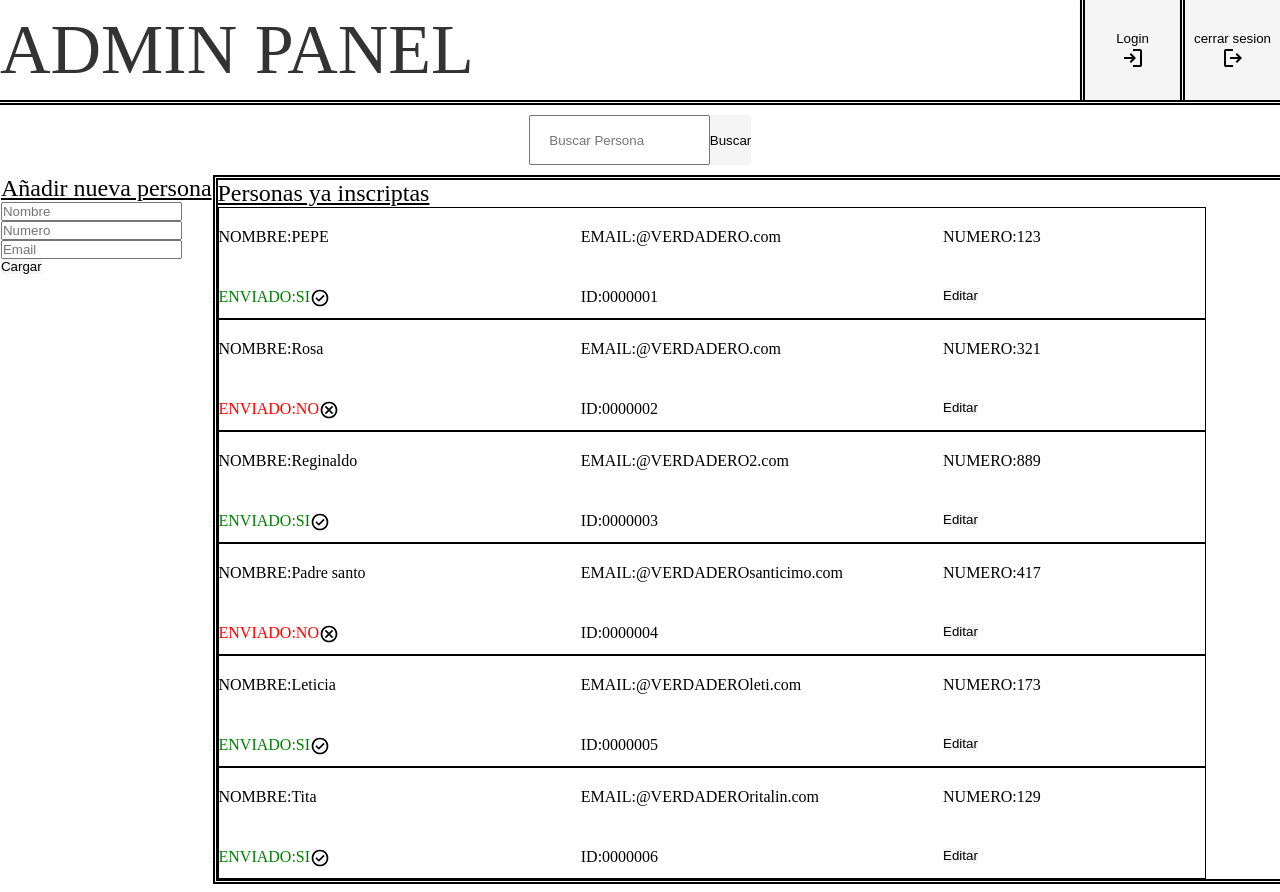
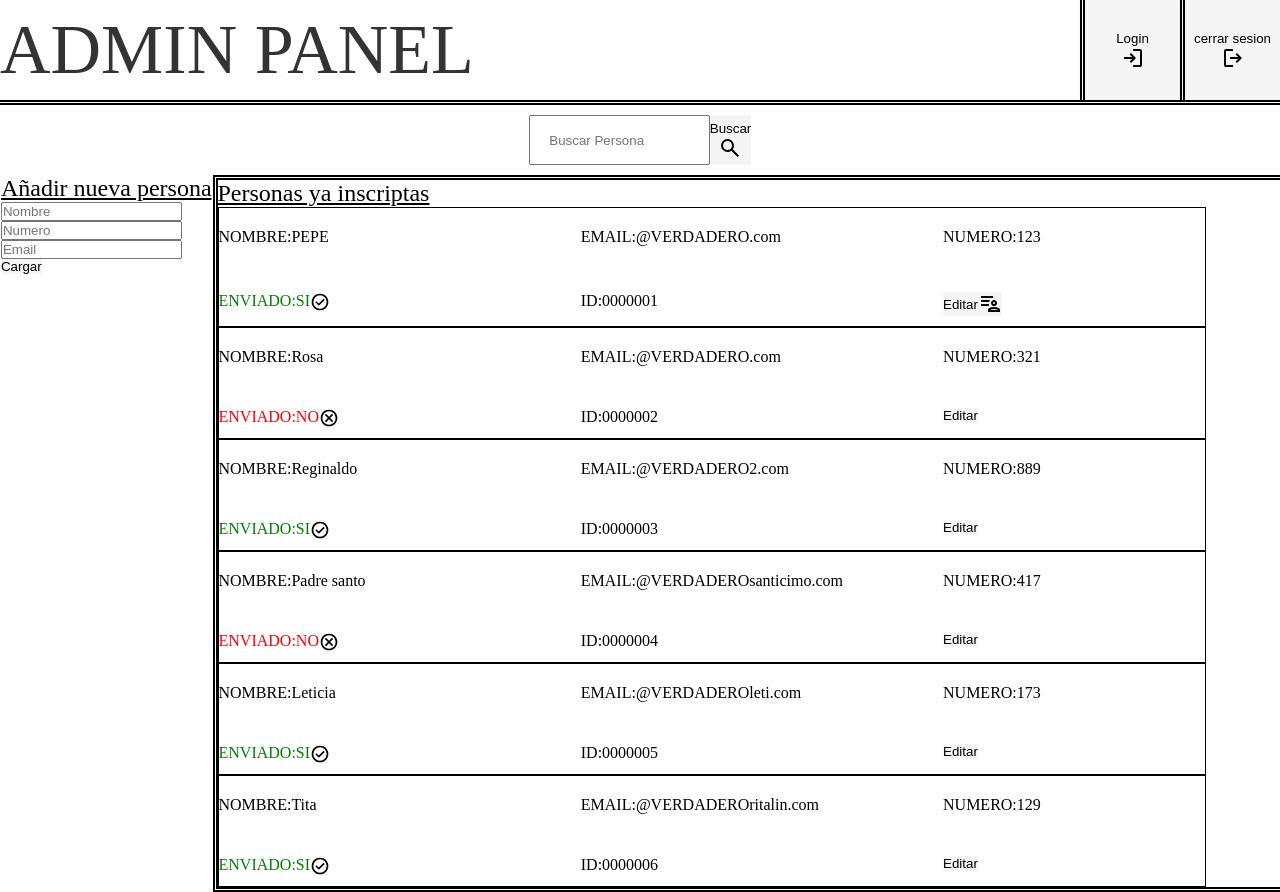
Before and after one commit to Ale2301/Bot_Whatsapp, a website: page public/index.html in a window 1280 px wide. Drawn offline with Linux system fonts and the light colour scheme.

Commit message:
feat: Update search button and add edit button in the admin panel.

```diff
--- a/public/index.css
+++ b/public/index.css
@@ -105,6 +105,11 @@ button {
 .casilla {
   padding-top: 20px;
 }
+.casilla-buttons {
+  display: flex;
+  justify-content: center;
+  align-items: center;
+}
 .ADMIN-panel-content-title {
   font-size: x-large;
   text-decoration: underline;
--- a/public/index.html
+++ b/public/index.html
@@ -26,12 +26,10 @@
       </div>
       <div class="ADMIN-panel-header-serch">
         <input type="text" placeholder="     Buscar Persona" />
-        <button>Buscar</button>
-        <img
-          src="href"
-          ="https://fonts.googleapis.com/css2?family=Material+Symbols+Outlined:opsz,wght,FILL,GRAD@20..48,100..700,0..1,-50..200"
-          alt=""
-        />
+        <button>
+          <p>Buscar</p>
+          <img src="./assets/search.svg" alt="boton para buscar" />
+        </button>
       </div>
       <div class="ADMIN-panel-content">
         <div class="ADMIN-panel-content-NEWPeople">
@@ -65,7 +63,10 @@
                 <p><span>ID:</span>0000001</p>
               </div>
               <div class="casilla">
-                <button>Editar</button>
+                <button class="casilla-buttons">
+                  <p>Editar</p>
+                  <img src="./assets/edit.svg" alt="logOUT" />
+                </button>
               </div>
             </li>
             <li class="ADMIN-panel-content-OLDPeople-Pacientes">
```
Also changed, not shown: public/assets/edit.svg (added).
